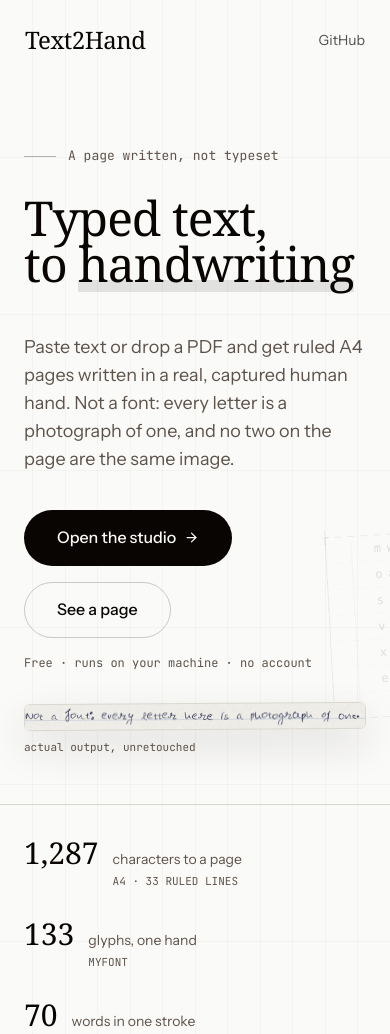
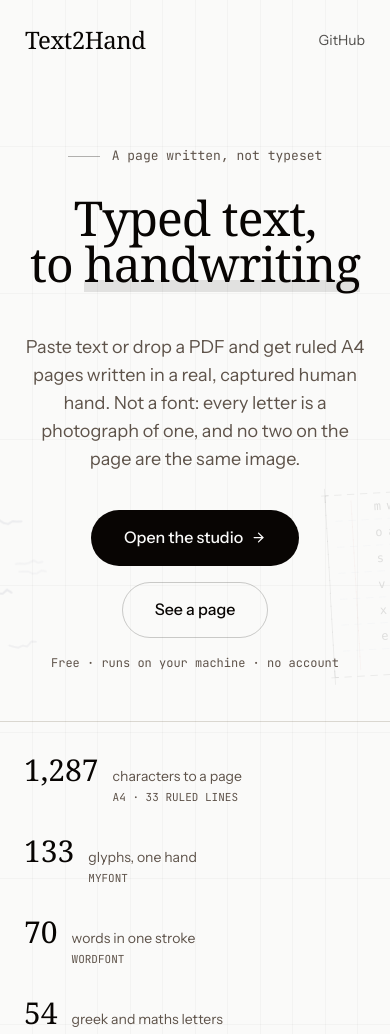
Before and after one commit to pranjalprateek6/Text2Hand, a Flask app: page / in a window 390 px wide. Shown: the top 1034 px of the page. Run offline with Flask 3, Linux system fonts and the light colour scheme; some libraries are stand-ins or nearby versions; some web fonts are replaced.

Commit message:
Centre the hero between two animations, and drop the proof strip
The hero column sits in the middle now, eyebrow to buttons on one axis,
centred to the pixel at desktop and phone widths. The proof strip is gone
at the owner's call: template, styles and the asset itself, which now
404s instead of lingering unreferenced.

The right-hand ASCII sheet gets a left-hand companion rather than a copy:
typed characters drift across a canvas and, midway, stop being type. Each
one dissolves into a short wobbling pen stroke that fades as it travels,
which is the product's entire transformation drawn in one loop. Smaller
and fainter than the sheet, so the pair frames the text instead of
competing with it. Same manners too: still under reduced motion, painted
once even if frames never run, paused offscreen, repainted on resize and
on the tab becoming visible, and each stroke's shape is fixed at boot so
the ink wobbles like a pen rather than boiling like static.

Verified at 1280 and 375: headline, lede, eyebrow and buttons agree on the
content centre to the pixel (the earlier 7px "miss" was the scrollbar's
share of innerWidth), the arts mirror off opposite edges, the new canvas
carries a live bitmap, buttons stack cleanly on the phone, and nothing
overflows.

```diff
--- a/static/fx.js
+++ b/static/fx.js
@@ -162,6 +162,99 @@ function asciiPage(canvas) {
   }
 }
 
+/* -------------------------------------------------------------- keys to ink */
+
+/* The left-hand companion to the ASCII page: typed characters drift across
+   the canvas and, midway, stop being type. Each one dissolves into a short
+   wobbly pen stroke that fades as it goes: the product's whole transformation
+   in one loop. Same manners as the page: still under reduced motion, paused
+   offscreen, repainted on resize and on becoming visible. */
+function keysToInk(canvas) {
+  const ctx = canvas.getContext("2d");
+  if (!ctx) return;
+  const SRC = "typed text becomes ink";
+  const N = 13;
+  let t = 0, raf = null, running = !REDUCED;
+
+  // each particle's shape is fixed at boot, so strokes wobble like a pen
+  // rather than boiling like static
+  const P = Array.from({ length: N }, (_, i) => ({
+    ch: SRC[i % SRC.length] === " " ? "·" : SRC[i % SRC.length],
+    lane: (i + 0.6) / (N + 0.6),
+    speed: 0.045 + (i % 5) * 0.011,
+    phase: (i * 0.31) % 1,
+    seg: Array.from({ length: 7 }, () => Math.random() - 0.5),
+    amp: 3 + Math.random() * 4,
+  }));
+
+  const resize = () => {
+    const dpr = devicePixelRatio || 1;
+    const r = canvas.getBoundingClientRect();
+    canvas.width = r.width * dpr;
+    canvas.height = r.height * dpr;
+    ctx.setTransform(dpr, 0, 0, dpr, 0, 0);
+  };
+
+  const paint = () => {
+    const r = canvas.getBoundingClientRect();
+    if (!r.width) return;
+    ctx.clearRect(0, 0, r.width, r.height);
+    for (const p of P) {
+      const prog = (p.phase + t * p.speed) % 1;
+      const x = r.width * (0.06 + prog * 0.88);
+      const y = r.height * p.lane + Math.sin(t * 0.8 + p.lane * 9) * 4;
+      if (prog < 0.48) {
+        // still type: crisp, monospaced, upright
+        const alpha = Math.min(1, prog / 0.08) * 0.55;
+        ctx.font = "15px monospace";
+        ctx.textAlign = "center";
+        ctx.textBaseline = "middle";
+        ctx.fillStyle = `rgba(40, 36, 26, ${alpha})`;
+        ctx.fillText(p.ch, x, y);
+      } else {
+        // ink now: a short wobbling stroke, fading as it travels
+        const fade = 1 - (prog - 0.48) / 0.52;
+        ctx.strokeStyle = `rgba(28, 36, 82, ${0.5 * fade})`;
+        ctx.lineWidth = 2;
+        ctx.lineCap = "round";
+        ctx.lineJoin = "round";
+        ctx.beginPath();
+        for (let k = 0; k < 7; k++) {
+          const px = x - 13 + k * 4.4;
+          const py = y + p.seg[k] * p.amp + Math.sin(t * 1.6 + k * 1.3) * 1.1;
+          k ? ctx.lineTo(px, py) : ctx.moveTo(px, py);
+        }
+        ctx.stroke();
+      }
+    }
+  };
+
+  const loop = () => {
+    if (!running) return;
+    paint();
+    t += 0.016;
+    raf = requestAnimationFrame(loop);
+  };
+
+  resize();
+  addEventListener("resize", resize);
+  new ResizeObserver(() => { resize(); paint(); }).observe(canvas);
+  document.addEventListener("visibilitychange", () => {
+    if (!document.hidden) { resize(); paint(); }
+  });
+  if (REDUCED) t = 5;                        // a settled mid-flight frame
+  paint();                                   // painted once even if frames never run
+  if (!REDUCED) {
+    new IntersectionObserver((es) => {
+      es.forEach((e) => {
+        running = e.isIntersecting;
+        if (running) { if (raf) cancelAnimationFrame(raf); loop(); }
+        else if (raf) cancelAnimationFrame(raf);
+      });
+    }).observe(canvas);
+  }
+}
+
 /* -------------------------------------------------------------- how it works */
 
 function steps() {
@@ -225,6 +318,7 @@ function boot() {
   shrinkNav();
   document.querySelectorAll("[data-words]").forEach(wordRotator);
   document.querySelectorAll(".fx-page").forEach(asciiPage);
+  document.querySelectorAll(".fx-keys").forEach(keysToInk);
   document.querySelectorAll("[data-spotlight]").forEach(spotlight);
   steps();
   reveals();
--- a/static/landing.css
+++ b/static/landing.css
@@ -67,7 +67,14 @@ section { position: relative; }
   opacity: 0.4;
   pointer-events: none;
 }
-.fx-page { width: 100%; height: 100%; display: block; }
+/* the left companion: smaller and fainter, so the pair frames the centred
+   text instead of competing with it */
+.hero__art--left {
+  right: auto; left: -100px;
+  width: min(540px, 42vw); height: min(540px, 42vw);
+  opacity: 0.35;
+}
+.fx-page, .fx-keys { width: 100%; height: 100%; display: block; }
 
 .hero__grid { position: absolute; inset: 0; pointer-events: none; opacity: 0.3; }
 .hero__grid i { position: absolute; background: color-mix(in oklch, var(--foreground) 10%, transparent); }
@@ -86,33 +93,20 @@ section { position: relative; }
   height: 12px;
   background: color-mix(in oklch, var(--foreground) 10%, transparent);
 }
-/* One column of flow: promise, action, proof, all on the same left edge. The
-   buttons used to sit in a second column beside the lede, which balanced
-   until the proof strip made the left side taller and left them floating
-   next to nothing, off the path the eye actually takes. */
+/* Centred column of flow, framed by an animation on either side: promise,
+   then action, straight down the middle. */
+.hero__in { text-align: center; }
 .hero__lede {
-  margin-top: 48px;
+  margin: 48px auto 0;
   font-size: clamp(18px, 2vw, 23px); line-height: 1.55;
   color: var(--muted-foreground); max-width: 36rem;
 }
-.hero__acts { margin-top: 36px; display: flex; flex-wrap: wrap; align-items: center; gap: 16px; }
+.hero__acts {
+  margin-top: 36px;
+  display: flex; flex-wrap: wrap; align-items: center; justify-content: center;
+  gap: 16px;
+}
 .hero__note { width: 100%; font-family: var(--font-mono); font-size: 12px; color: var(--muted-foreground); }
-
-/* one line of the actual product, in the first screen: the proof should not
-   live four thousand pixels below the promise */
-.hero__proof { margin-top: 30px; max-width: 470px; }
-.hero__proof img {
-  width: 100%;
-  border: 1px solid var(--border);
-  border-radius: 6px;
-  box-shadow: 0 16px 40px rgba(30, 25, 10, 0.12);
-  transform: rotate(-0.4deg);
-}
-.hero__proof figcaption {
-  margin-top: 9px;
-  font-family: var(--font-mono); font-size: 11px;
-  color: var(--muted-foreground);
-}
 
 /* stats pinned to the hero's foot: one static row, each number bound to its
    own cell so a viewport edge can never split a pair */
--- a/templates/landing.html
+++ b/templates/landing.html
@@ -38,6 +38,7 @@
   <!-- --------------------------------------------------------------- hero -->
   <section class="hero">
     <div class="hero__art"><canvas class="fx-page" role="img" aria-label="A sketched page of ruled paper writing itself, on a loop"></canvas></div>
+    <div class="hero__art hero__art--left"><canvas class="fx-keys" role="img" aria-label="Typed characters drifting across and turning into pen strokes"></canvas></div>
 
     <div class="hero__grid" aria-hidden="true">
       {% for i in range(1, 8) %}<i class="h" style="top: {{ 12.5 * i }}%"></i>{% endfor %}
@@ -69,12 +70,6 @@
         <span class="hero__note">Free · runs on your machine · no account</span>
       </div>
 
-      <figure class="hero__proof rv" data-delay="350">
-        <img src="{{ url_for('static', filename='hero_line.jpg') }}"
-             alt="One line of actual output: handwriting in ink on ruled paper"
-             width="940" height="69" loading="lazy" />
-        <figcaption>actual output, unretouched</figcaption>
-      </figure>
     </div>
 
     <div class="hero__stats" aria-label="Numbers from the renderer">
```
Also changed, not shown: static/hero_line.jpg (deleted).
